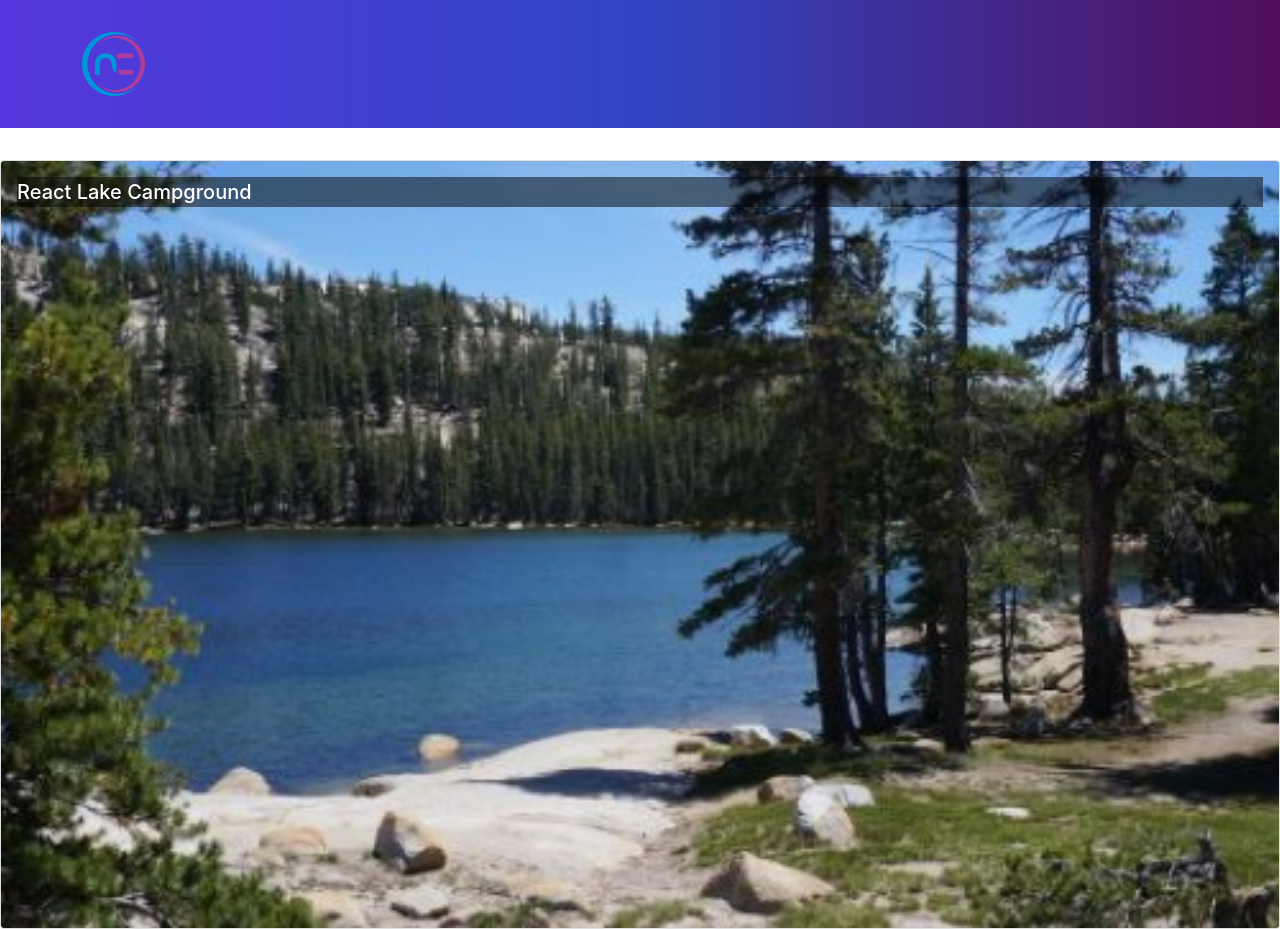
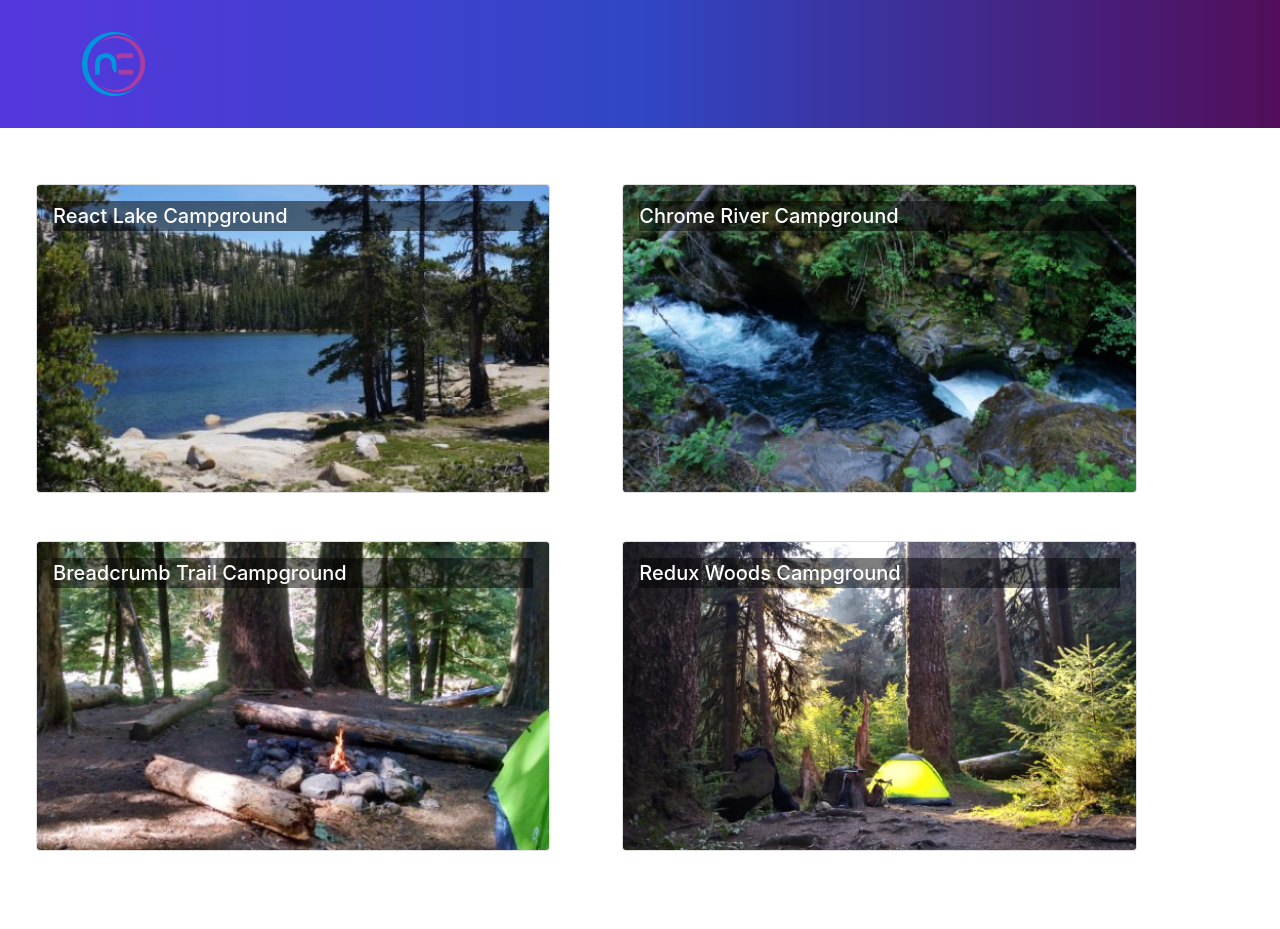
Before and after one commit to kgruca/reactnu, a React (Create React App) app: page / in a window 1280 px wide. After the commit the page ends 875 px from the top, so only its background shows below. Built offline with nearby package versions, Linux system fonts and the light colour scheme.

Commit message:
added CampsitesList component and replaced CampsiteCard with it in app.js

```diff
--- a/src/App.js
+++ b/src/App.js
@@ -1,8 +1,7 @@
 import React from 'react';
 import { Container, Navbar, NavbarBrand } from 'reactstrap';
 import NucampLogo from './app/assets/img/logo.png'
-import CampsiteCard from './features/campsites/CampsiteCard';
-import {CAMPSITES} from './app/shared/CAMPSITES'
+import CampsitesList from './features/campsites/CampsitesList';
 import './App.css';
 
 function App() {
@@ -15,7 +14,7 @@
                     </NavbarBrand>
                 </Container>
             </Navbar>
-            <CampsiteCard campsite={CAMPSITES[0]} />
+            <CampsitesList />
         </div>
     );
 }
--- /dev/null
+++ b/src/features/campsites/CampsitesList.js
@@ -0,0 +1,23 @@
+import { CAMPSITES } from "../../app/shared/CAMPSITES";
+import {Col, Row} from 'reactstrap';
+import CampsiteCard from "./CampsiteCard";
+
+
+const CampsitesList = () => {
+    return (
+        <Row className="ms-auto">{CAMPSITES.map(campsite => {
+            return (
+                <Col
+                    md='5'
+                    className="m-4"
+                    key={campsite.id}
+                >
+                    <CampsiteCard campsite={campsite} />
+                </Col>
+            );
+        })}
+        </Row>
+    );
+};
+
+export default CampsitesList;
```
